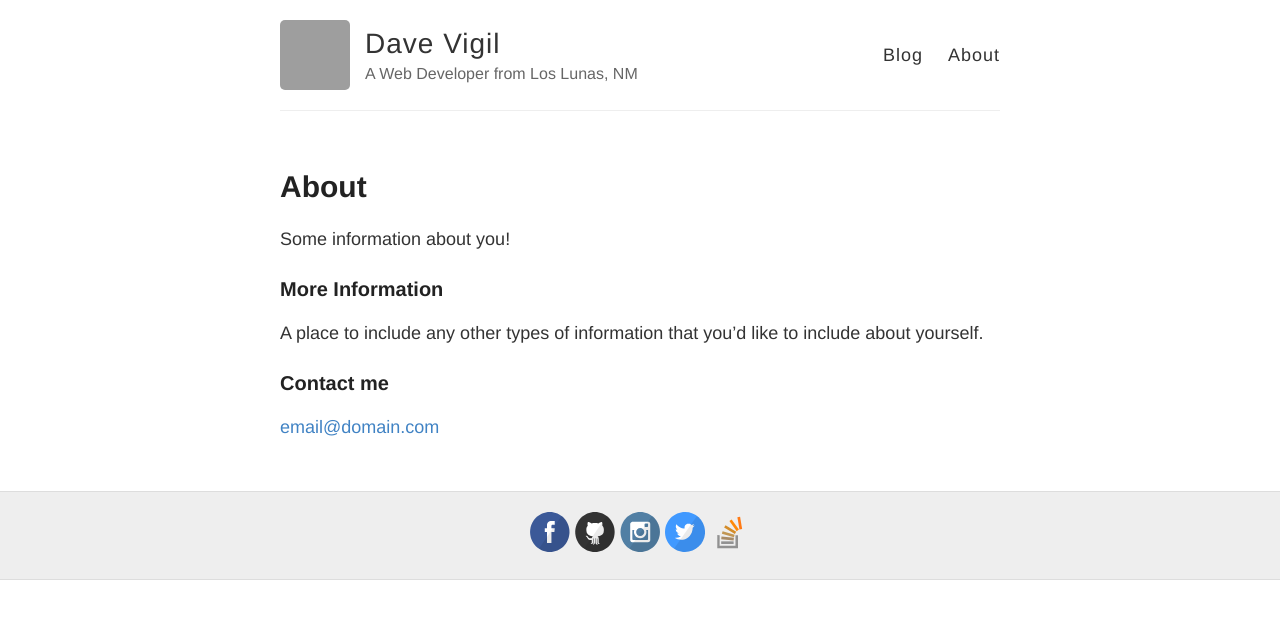
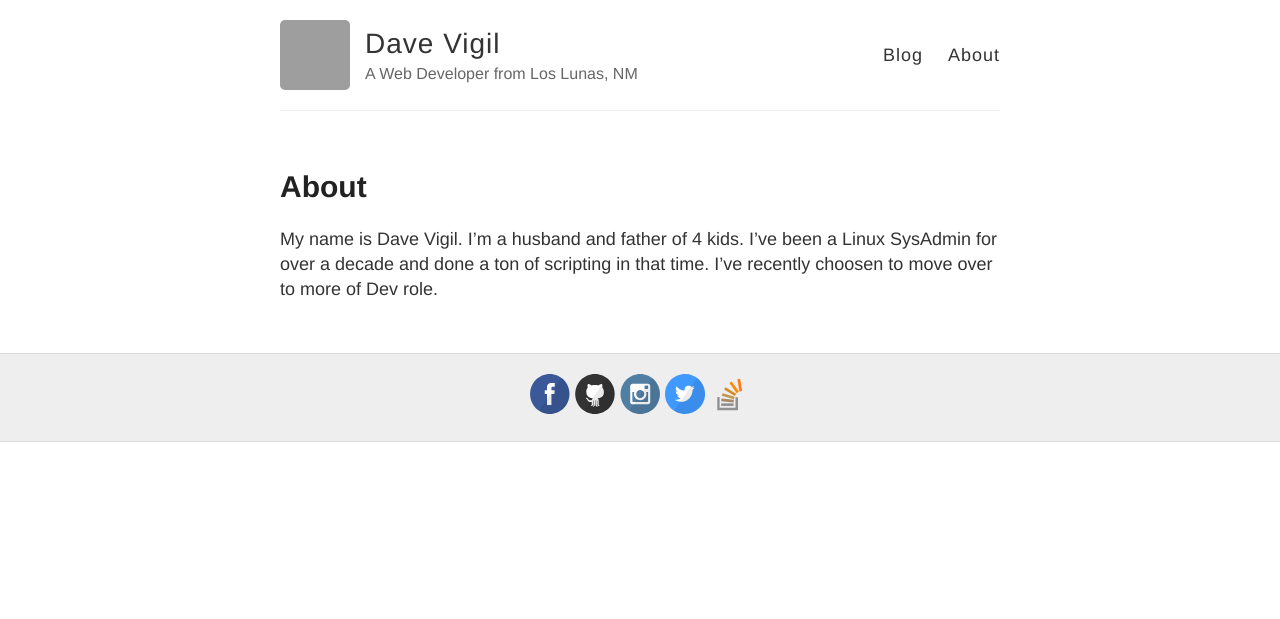
Before and after one commit to dgvigil/dgvigil.github.io, a Jekyll site: the page built from about.md, in a window 1280 px wide. Shown: the top 619 px of the page. Built offline with Jekyll 4.4.1, drawn with Linux system fonts in a browser that asks for light colours; grey boxes are pictures that could not be loaded.

Commit message:
Edited the about.md

```diff
--- a/about.md
+++ b/about.md
@@ -4,12 +4,6 @@ title: About
 permalink: /about/
 ---
 
-Some information about you!
-
-### More Information
-
-A place to include any other types of information that you'd like to include about yourself.
-
-### Contact me
-
-[email@domain.com](mailto:email@domain.com)
+My name is Dave Vigil. I'm a husband and father of 4 kids.  I've been a Linux SysAdmin for
+over a decade and done a ton of scripting in that time.   I've recently choosen to move over
+to more of Dev role.
```
